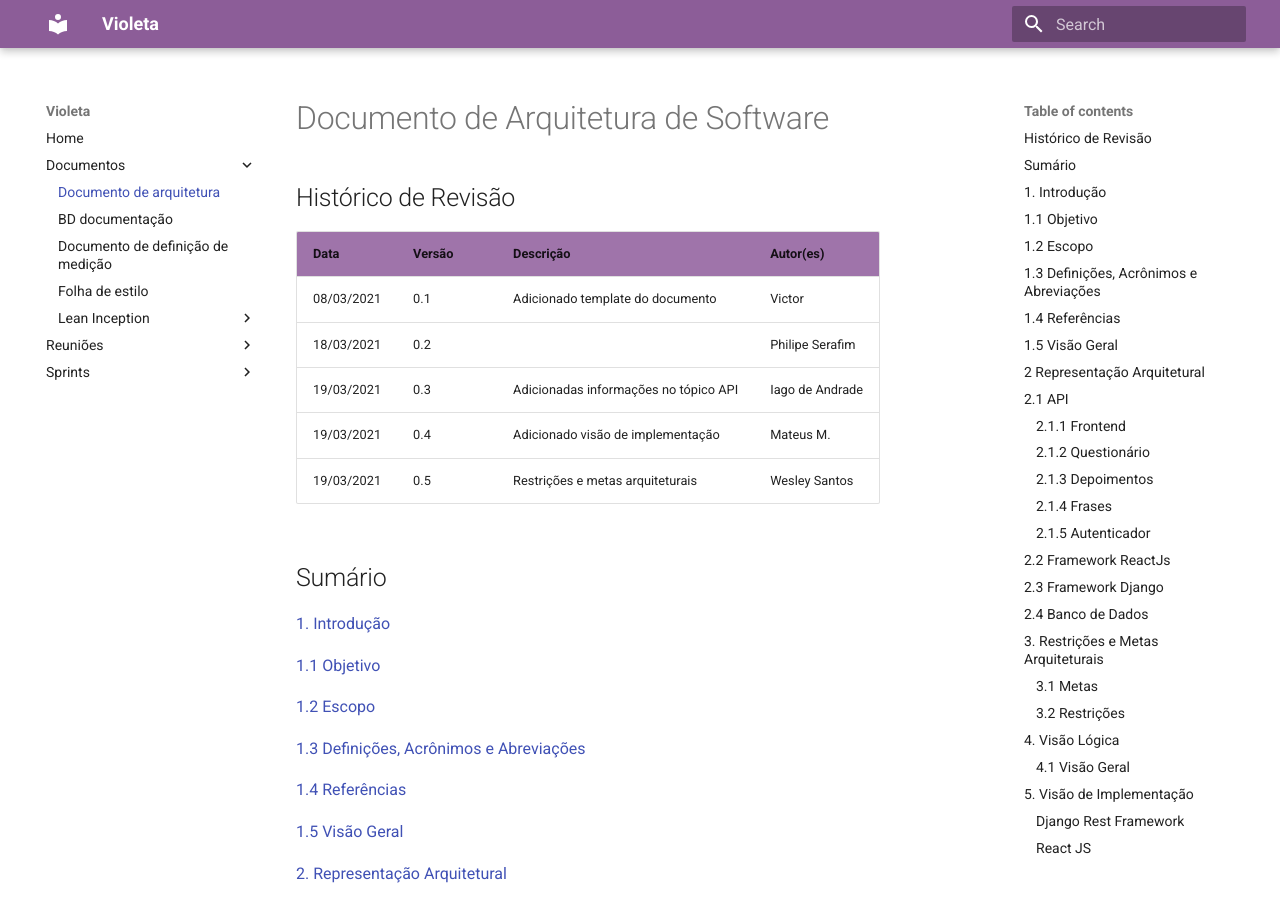
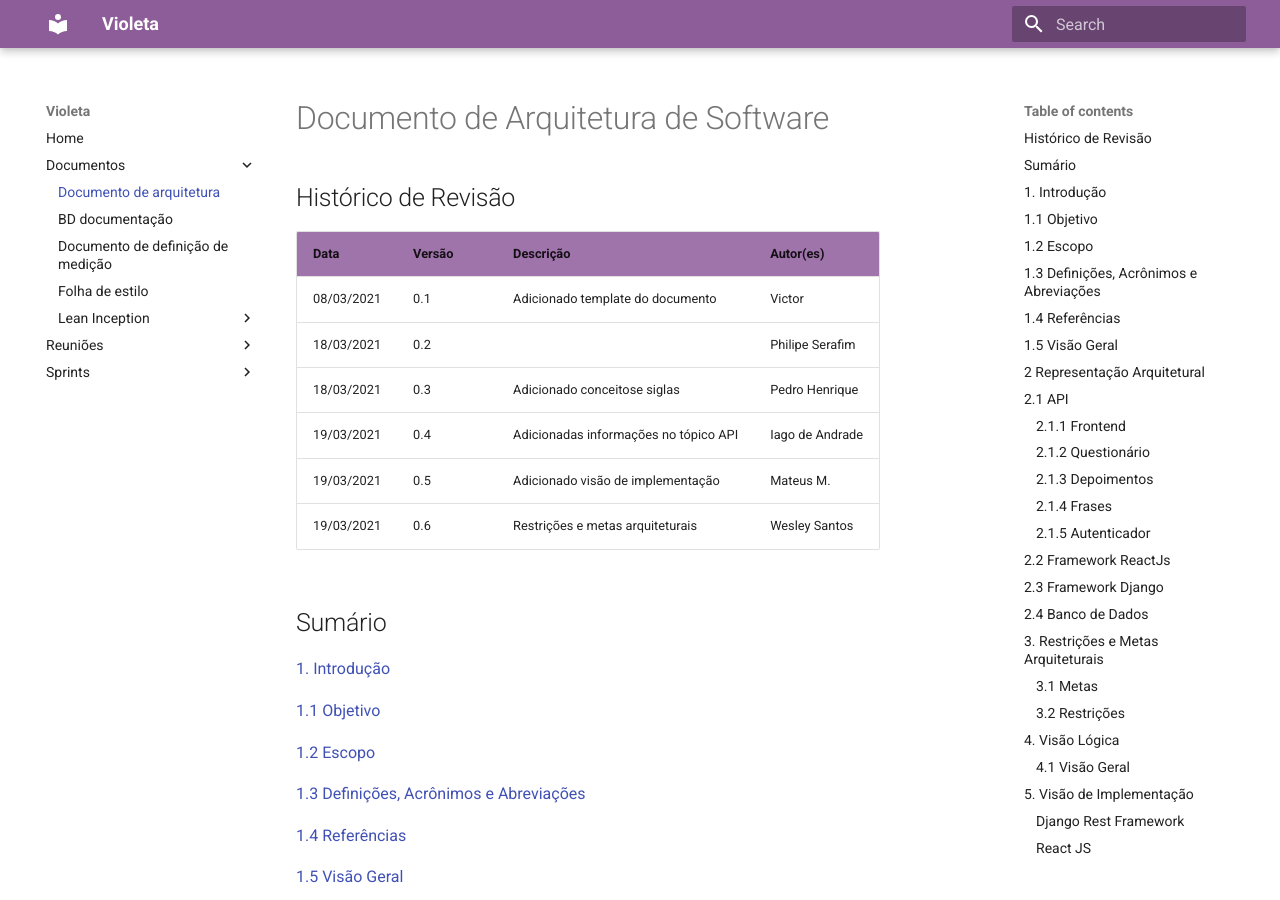
Before and after one commit to fga-eps-mds/2020.2-Violeta-Documentacao, an MkDocs documentation site: the page built from docs/Projeto/doc_arquitetura.md, in a window 1280 px wide and 900 px high. Built offline with MkDocs 1.6.1 and Material for MkDocs 9.7.7, drawn with Linux system fonts in a browser that asks for light colours.

Commit message:
Adicionado nome a tabela

```diff
--- a/docs/Projeto/doc_arquitetura.md
+++ b/docs/Projeto/doc_arquitetura.md
@@ -6,9 +6,10 @@
 |---|---|---|---|
 |08/03/2021|0.1|Adicionado template do documento| Victor |
 |18/03/2021|0.2||Philipe Serafim|
-|19/03/2021|0.3|Adicionadas informações no tópico API|Iago de Andrade|
-|19/03/2021|0.4|Adicionado visão de implementação| Mateus M.|
-|19/03/2021|0.5|Restrições e metas arquiteturais| Wesley Santos|
+|18/03/2021|0.3|Adicionado conceitose siglas|Pedro Henrique|
+|19/03/2021|0.4|Adicionadas informações no tópico API|Iago de Andrade|
+|19/03/2021|0.5|Adicionado visão de implementação| Mateus M.|
+|19/03/2021|0.6|Restrições e metas arquiteturais| Wesley Santos|
 
 
 
```
